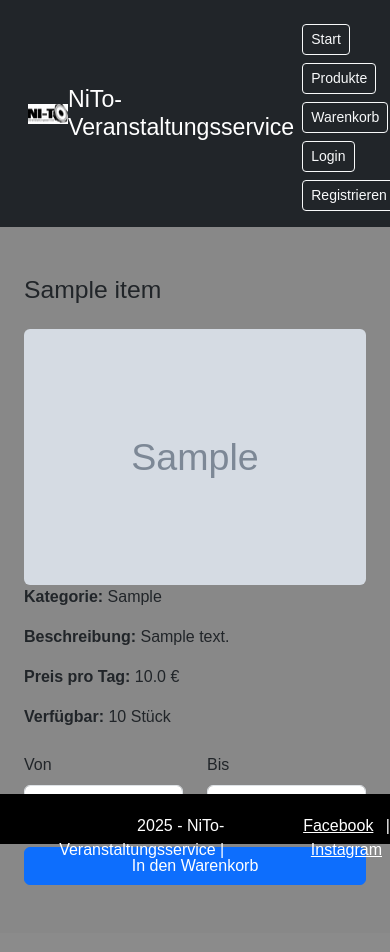
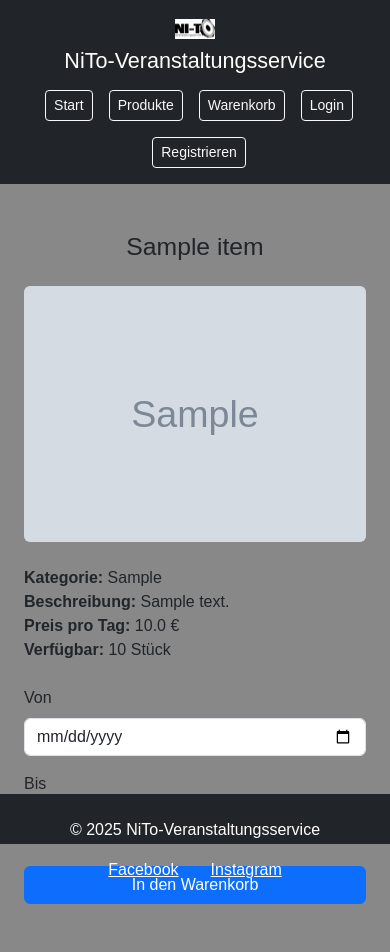
Before and after one commit to JS-Winf/webetch, a Flask app: page /produkt/1 in a window 390 px wide. Before the commit the page ends 885 px from the top, so only its background shows below. Run offline with Flask 3, Linux system fonts and the light colour scheme; tables that the repository leaves empty hold one stand-in row (values such as "Sample post"); grey boxes marked "Sample" are stand-in pictures; some libraries are stand-ins or nearby versions.

Commit message:
responsives design abgabefertig mail versand auch

```diff
--- a/backend/templates/base.html
+++ b/backend/templates/base.html
@@ -12,11 +12,17 @@
 
 <body class="{% block body_class %}{% endblock %}">
 
-    <header class="bg-dark text-white p-3">
-        <div class="container d-flex justify-content-between align-items-center">
-            <img src="{{ url_for('static', filename='images/Logo.jpg') }}" class="header-logo" alt="Logo"/>
-            <h1 class="h3 mb-0">NiTo-Veranstaltungsservice</h1>
-            <nav>
+    <header class="bg-dark text-white py-3">
+        <div class="container-fluid">
+            <div class="row align-items-center">
+                <div class="col-12 col-md-2 text-center text-md-start mb-2 mb-md-0">
+                    <img src="{{ url_for('static', filename='images/Logo.jpg') }}" class="header-logo img-fluid" alt="Logo">
+                </div>
+                <div class="col-12 col-md-6 text-center mb-2 mb-md-0">
+                    <h1 class="h4 mb-0">NiTo-Veranstaltungsservice</h1>
+                </div>
+                <div class="col-12 col-md-4 text-center text-md-end">
+                    <nav class="d-flex flex-wrap justify-content-center justify-content-md-end gap-2">
                         <a href="{{ url_for('index') }}" class="btn btn-outline-light btn-sm">Start</a>
                         <a href="{{ url_for('produkte') }}" class="btn btn-outline-light btn-sm">Produkte</a>
                         <a href="{{ url_for('warenkorb') }}" class="btn btn-outline-light btn-sm">Warenkorb</a>
@@ -27,6 +33,8 @@
                             <a href="{{ url_for('register') }}" class="btn btn-outline-light btn-sm">Registrieren</a>
                         {% endif %}
                     </nav>
+                </div>
+            </div>
         </div>
     </header>
 
@@ -47,12 +55,12 @@
     <!-- Bootstrap JS -->
     <script src="{{ url_for('static', filename='bootstrap-5.3.6-dist/assets/js/bootstrap.bundle.min.js') }}"></script>
 
-    <footer>
-        <div class="footer-content">
-            <p>2025 - NiTo-Veranstaltungsservice |</p>
-            <div class="social-links">
-                <a href="https://www.facebook.com/NI.TO.Veranstaltungsservice/" target="_blank" rel="noopener noreferrer">Facebook</a> |
-                <a href="https://www.instagram.com/nito_veranstaltungsservice?igsh=djNkMHBpcW85bnVj" target="_blank" rel="noopener noreferrer">Instagram</a>
+    <footer class="bg-dark text-white py-4 mt-5">
+        <div class="container text-center">
+            <p class="mb-2">© 2025 NiTo-Veranstaltungsservice</p>
+            <div class="social-links d-flex justify-content-center gap-3">
+                <a href="https://www.facebook.com/NI.TO.Veranstaltungsservice/" target="_blank" rel="noopener noreferrer" class="text-white">Facebook</a>
+                <a href="https://www.instagram.com/nito_veranstaltungsservice?igsh=djNkMHBpcW85bnVj" target="_blank" rel="noopener noreferrer" class="text-white">Instagram</a>
             </div>
         </div>
     </footer>
--- a/backend/templates/device_detail.html
+++ b/backend/templates/device_detail.html
@@ -4,35 +4,37 @@
 
 {% block content %}
 <div class="container">
-    <h2 class="mb-4">{{ item.name }}</h2>
+    <h2 class="mb-4 text-center text-md-start">{{ item.name }}</h2>
 
-    <div class="row">
-        <div class="col-md-6">
+    <div class="row gy-4">
+        <div class="col-12 col-md-6">
             {% if item.image_url %}
-                <img src="{{ item.image_url }}" class="img-fluid rounded" alt="{{ item.name }}">
+                <img src="{{ item.image_url }}" class="img-fluid rounded w-100" alt="{{ item.name }}">
             {% else %}
-                <div class="bg-secondary text-white text-center py-5">Kein Bild vorhanden</div>
+                <div class="bg-secondary text-white text-center py-5 rounded">Kein Bild vorhanden</div>
             {% endif %}
         </div>
 
-        <div class="col-md-6">
-            <p><strong>Kategorie:</strong> {{ item.category }}</p>
-            <p><strong>Beschreibung:</strong> {{ item.description }}</p>
-            <p><strong>Preis pro Tag:</strong> {{ item.price_per_day }} €</p>
-            <p><strong>Verfügbar:</strong> {{ item.quantity }} Stück</p>
+        <div class="col-12 col-md-6">
+            <ul class="list-unstyled">
+                <li><strong>Kategorie:</strong> {{ item.category }}</li>
+                <li><strong>Beschreibung:</strong> {{ item.description }}</li>
+                <li><strong>Preis pro Tag:</strong> {{ item.price_per_day }} €</li>
+                <li><strong>Verfügbar:</strong> {{ item.quantity }} Stück</li>
+            </ul>
 
             <form action="{{ url_for('add_to_cart', item_id=item.id) }}" method="post" class="mt-4">
-                <div class="row mb-3">
-                    <div class="col">
+                <div class="row g-3">
+                    <div class="col-12 col-sm-6">
                         <label for="start_date" class="form-label">Von</label>
                         <input type="date" id="start_date" name="start_date" class="form-control" required>
                     </div>
-                    <div class="col">
+                    <div class="col-12 col-sm-6">
                         <label for="end_date" class="form-label">Bis</label>
                         <input type="date" id="end_date" name="end_date" class="form-control" required>
                     </div>
                 </div>
-                <button type="submit" class="btn btn-primary w-100">In den Warenkorb</button>
+                <button type="submit" class="btn btn-primary mt-4 w-100">In den Warenkorb</button>
             </form>
         </div>
     </div>
--- a/backend/templates/devices.html
+++ b/backend/templates/devices.html
@@ -3,9 +3,9 @@
 {% block title %}Produkte{% endblock %}
 
 {% block content %}
-<h2 class="mb-4">Unsere Produkte</h2>
+<h2 class="mb-4 text-center text-md-start">Unsere Produkte</h2>
 
-<div class="row row-cols-1 row-cols-md-4 g-4">
+<div class="row row-cols-1 row-cols-sm-2 row-cols-md-3 row-cols-lg-4 g-4">
     {% for item in items %}
         <div class="col">
             <div class="card h-100 shadow-sm">
```
Also changed, not shown: backend/templates/index.html (+10 -5 lines), backend/templates/login.html (+6 -2 lines), backend/templates/register.html (+6 -2 lines), backend/templates/warenkorb.html (+7 -6 lines). Lines whose indentation alone changed are shown as unchanged.
